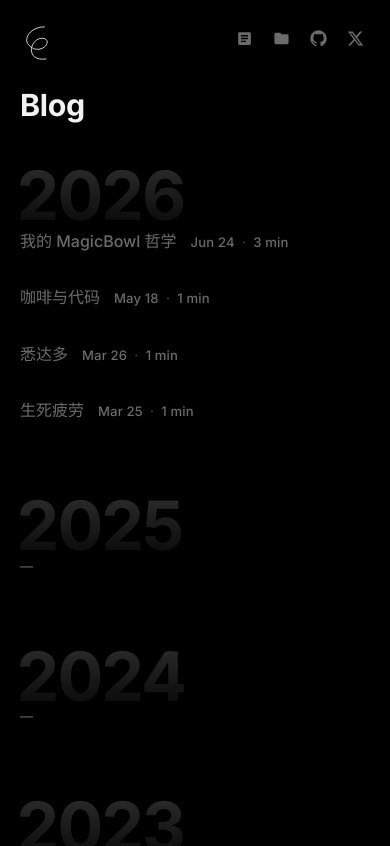
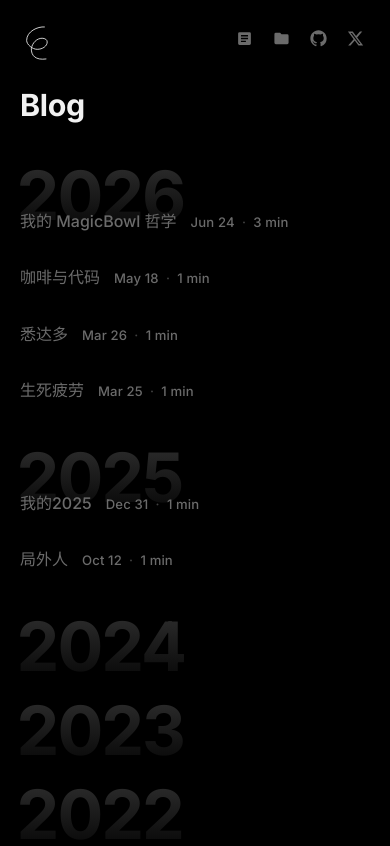
Before and after one commit to lg114/magicbowl, a Next.js app: page /posts in a window 390 px wide. Shown: the top 846 px of the page. Built offline with nearby package versions, Linux system fonts and the light colour scheme.

Commit message:
Add 2025 posts and tighten archive spacing
Add reflections on 2025 and The Stranger. Hide empty year groups in the archive and reduce spacing between year sections.

```diff
--- a/components/PostsArchive.tsx
+++ b/components/PostsArchive.tsx
@@ -52,7 +52,7 @@ export default function PostsArchive({ posts }: { posts: PostMeta[] }) {
           {/* 年份在视觉上由水印承担，这里只保留语义（屏幕阅读器可读） */}
           <h2 className="sr-only">{year}</h2>
 
-          {list.length > 0 ? (
+          {list.length > 0 && (
             <ul className="ygroup__list">
               {list.map((post) => (
                 <li className="ygroup__item" key={post.slug}>
@@ -69,11 +69,6 @@ export default function PostsArchive({ posts }: { posts: PostMeta[] }) {
                 </li>
               ))}
             </ul>
-          ) : (
-            // 这一年还没有文章：留一个极简占位，让时间线保持连续
-            <p className="ygroup__empty" aria-hidden="true">
-              —
-            </p>
           )}
         </section>
       ))}
--- /dev/null
+++ b/content/posts/my-2025.md
@@ -0,0 +1,37 @@
+---
+title: 我的2025
+date: 2025-12-31
+category: 随笔
+tags: [随笔, 年终总结, 思考, 生活]
+excerpt: 2025年没有发生什么惊天动地的大事。但我学会了一件事：不急着给生活下定义，让碗继续装着，让魔法慢慢发生。
+---
+
+2025年快要结束了。如果要用一个词概括这一年，我想说的是「沉淀」。
+
+## 代码与创造
+
+今年写了不少代码，也做了一些项目。最大的收获不是技术上的突破，而是慢慢学会了「做减法」。以前总想往项目里塞功能，觉得越多越好。现在更倾向于问自己：这个东西，真的需要吗？
+
+写代码和写文章一样，最难的不是添加，而是删掉。删掉多余的逻辑、多余的装饰、多余的自我证明。留下真正有用的部分，反而需要更大的勇气。
+
+## 阅读与思考
+
+今年读了几本让我停下来的书。有些是因为太沉重，需要时间消化；有些是因为太通透，需要时间体会。加缪让我看到了「诚实的代价」，黑塞让我理解了「河流的含义」。
+
+我发现自己越来越喜欢那种读完之后「说不出什么」的书。不是因为它不好，而是因为它触动的不是某个具体的观点，而是一种模糊的感受。这种感受需要很长时间才能慢慢成形，也许最终也说不清楚，但它确实改变了你看世界的方式。
+
+## 身体与节奏
+
+今年保持了一个习惯：每周去几次健身房，不追求重量，只是让身体动起来。背部训练成了最喜欢的部分——你看不见自己的背，但你能感受到力量在积累。
+
+斯诺克也打了一些。进球的快乐依然纯粹，但更让我享受的是瞄准、出杆前那几秒钟的安静。在那几秒里，脑子里什么都没有，只有白球和目标球之间的线。
+
+## 不急着下定义
+
+2025年没有发生什么惊天动地的事。没有顿悟时刻，没有人生转折，没有「那一天一切都改变了」的故事。
+
+但我觉得这就对了。生活不是一条直线，也不是一个故事。它更像是一个碗——你往里面放东西，有时候满一些，有时候空一些，但碗一直在那里。
+
+我不急着给2025年下一个总结。让它就这样留着，让碗继续装着，让魔法慢慢发生。
+
+明年见。
--- /dev/null
+++ b/content/posts/the-stranger.md
@@ -0,0 +1,31 @@
+---
+title: 局外人
+date: 2025-10-12
+category: 读后感
+tags: [读书, 随笔, 读后感, 加缪]
+excerpt: 默尔索不是冷漠，他只是拒绝表演。读完《局外人》，我反复想起那个阿尔及尔的阳光——刺眼、真实、无处可躲。
+---
+
+读完加缪的《局外人》，第一感觉不是震撼，而是一种奇怪的轻松。好像有什么一直紧绷的东西，被默尔索轻描淡写地卸掉了。
+
+## 拒绝表演的勇气
+
+默尔索在母亲葬礼上没有哭，后来他杀了人，审判时人们关注的不是案件本身，而是「这个人在母亲下葬时居然没有流泪」。社会判他有罪，不是因为法律，而是因为他不按照剧本生活。
+
+我觉得默尔索不是冷漠。他只是不愿意假装悲伤来让别人安心。他爱妈妈，但他不会为了证明这一点而在葬礼上哭泣。这种诚实，在一个人人都在表演的世界里，反而成了罪证。
+
+## 阳光与真实
+
+书中最让我难忘的不是法庭辩论，而是海滩上那一幕。阿尔及尔的阳光灼热得让人眩晕，汗水流进眼睛，刀刃反射的光刺穿额头。默尔索扣下扳机，不是因为仇恨，而是因为那阳光「太过刺眼」。
+
+很多人觉得这个理由荒谬。但我理解。有时候外界的刺激强烈到一定程度，人会做出连自己都无法解释的事。加缪写的不是犯罪，而是人在极端感官体验下的失控——那种真实到令人不安的瞬间。
+
+## 荒谬与自由
+
+加缪在序言里说：「在我们的社会里，任何在母亲下葬时不流眼泪的人，都很有可能会被判处死刑。」这句话像一把刀，直接剖开了文明的伪装。
+
+我们每天都在表演：在合适的场合露出合适的表情，说合适的话，做合适的人。默尔索拒绝这一切，于是他成了局外人。但讽刺的是，正是这种拒绝让他成为了全书中唯一自由的人。
+
+读完之后我想了很久：我有多少次也在表演？又有多少次，我把真实的自己藏在了「应该」后面？
+
+也许我们每一个人，在某个时刻，都是局外人。区别只在于，你有没有勇气承认。
--- a/styles/archive.css
+++ b/styles/archive.css
@@ -48,10 +48,10 @@
 .ygroup {
   position: relative;
   /* 预留水印占位：水印是绝对定位的，不撑开盒子，靠这段 padding 给时间线留出呼吸区 */
-  padding-top: 84px;
+  padding-top: 52px;
 }
 .ygroup + .ygroup {
-  margin-top: 96px;
+  margin-top: 56px;
 }
 /* 背景水印：巨大的年份数字，只做视觉分隔与时间线暗示。
    用「渐变淡出」而不是一块纯色灰——数字自上而下溶进黑色，产生纵深。
@@ -182,10 +182,10 @@
     margin-bottom: 44px;
   }
   .ygroup + .ygroup {
-    margin-top: 72px;
+    margin-top: 44px;
   }
   .ygroup {
-    padding-top: 60px;
+    padding-top: 40px;
   }
   .ygroup__watermark {
     font-size: 88px;
```
